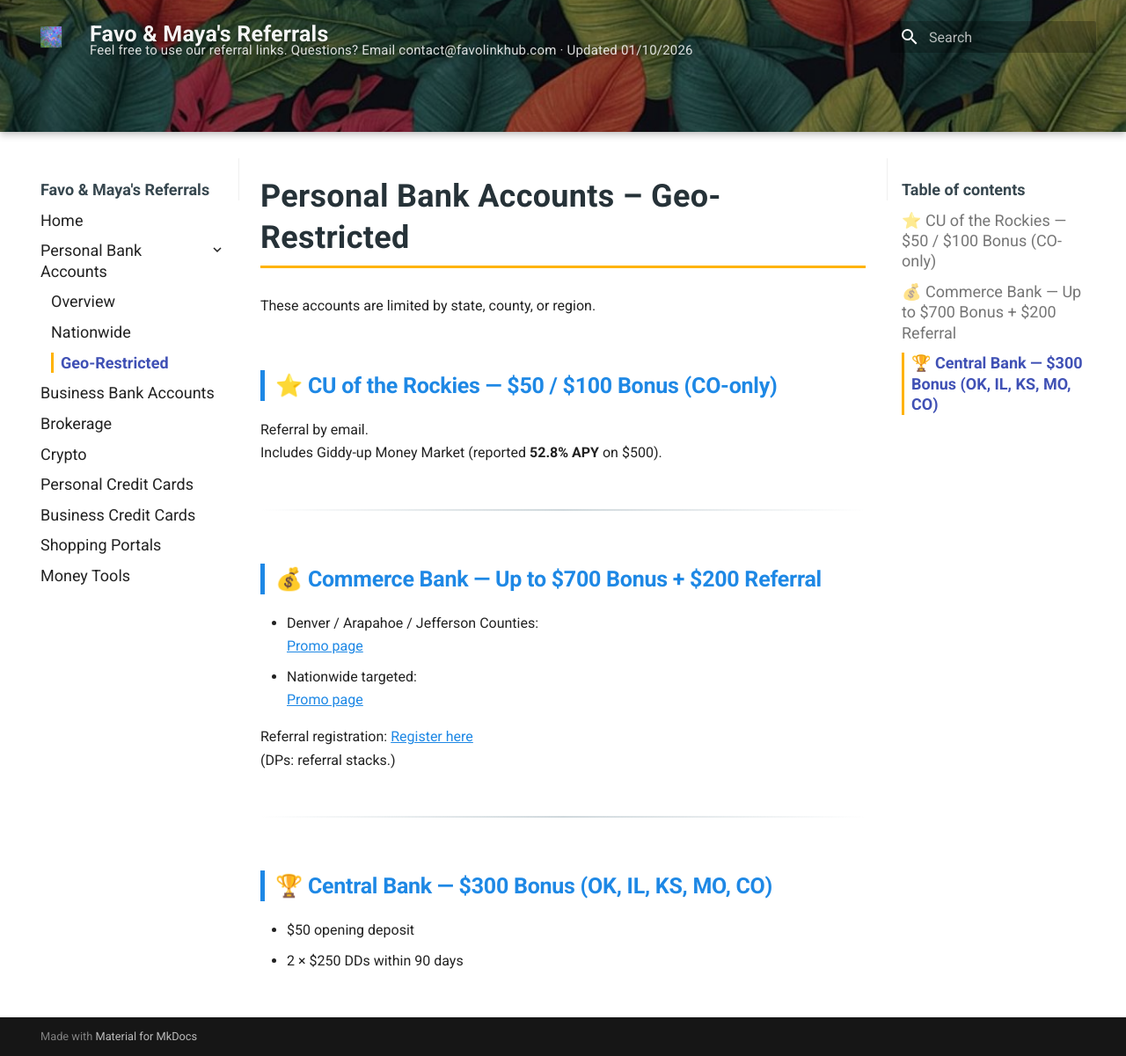
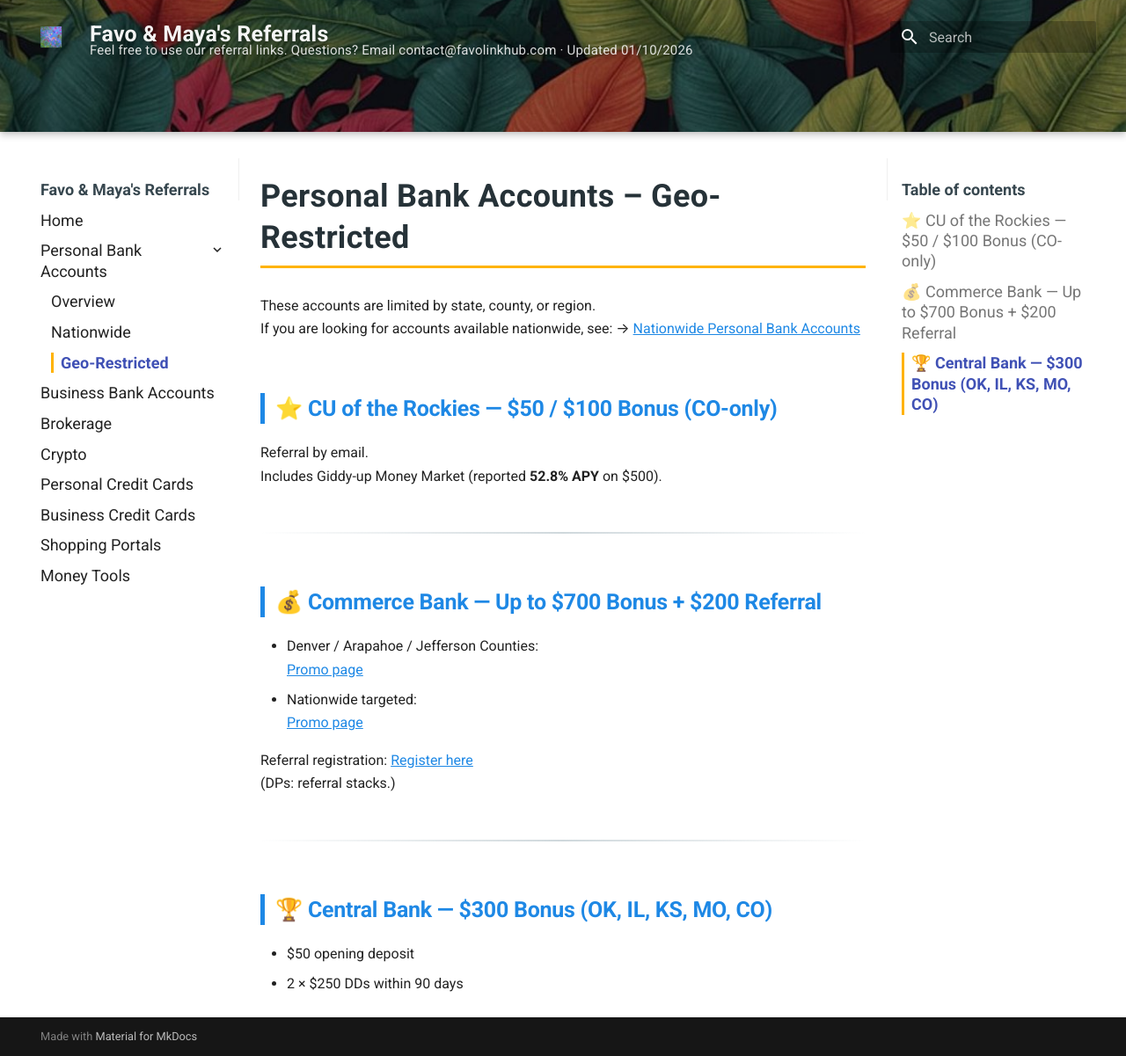
Before and after one commit to whispersofzephyr/favolinkhub-site, an MkDocs documentation site: the page built from docs/personal-bank-geo.md, in a window 1280 px wide and 1201 px high. Shown: the whole window at 88% size. Built offline with MkDocs 1.6.1 and Material for MkDocs 9.7.7, drawn with Linux system fonts in a browser that asks for light colours.

Commit message:
Update personal-bank-geo.md

```diff
--- a/docs/personal-bank-geo.md
+++ b/docs/personal-bank-geo.md
@@ -1,6 +1,8 @@
 # Personal Bank Accounts – Geo-Restricted
 
 These accounts are limited by state, county, or region.
+If you are looking for accounts available nationwide, see:
+→ [Nationwide Personal Bank Accounts](../personal-bank-nationwide/)
 
 ## ⭐ CU of the Rockies — $50 / $100 Bonus (CO-only)
 
```
